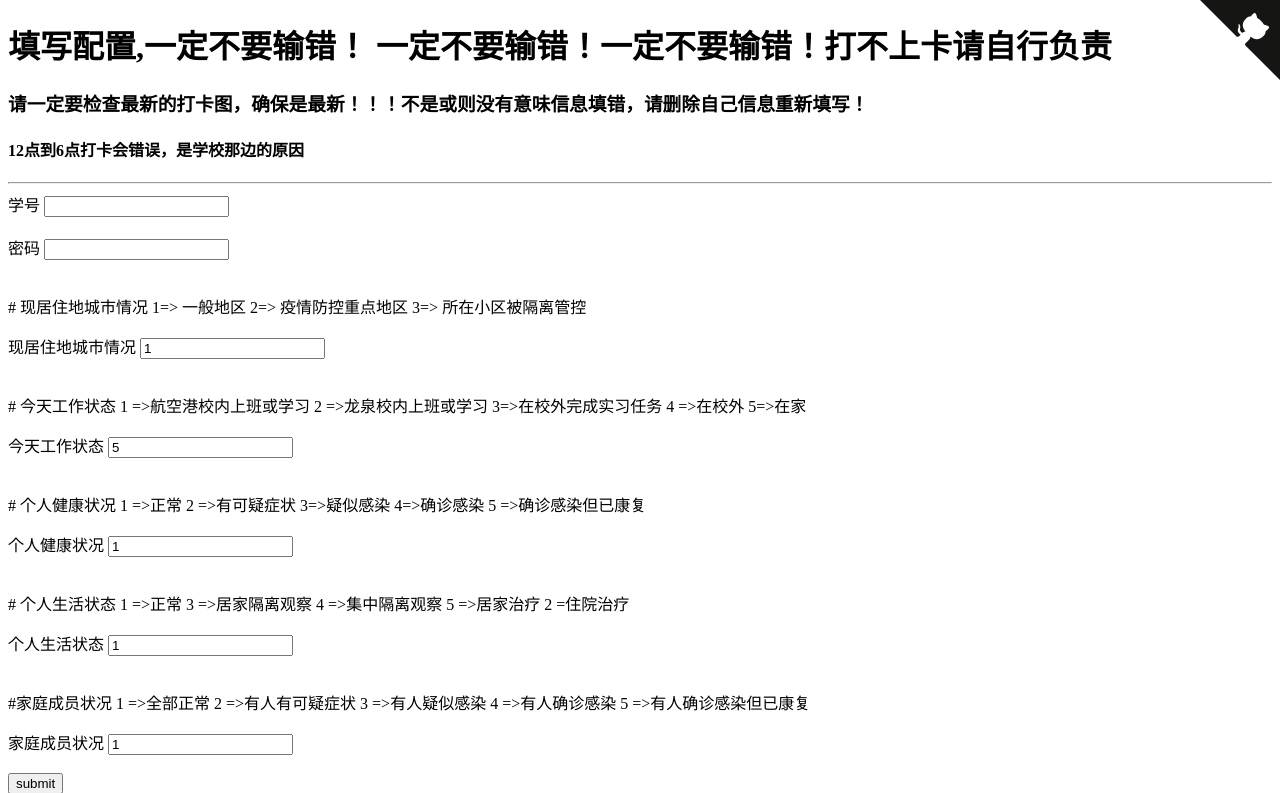
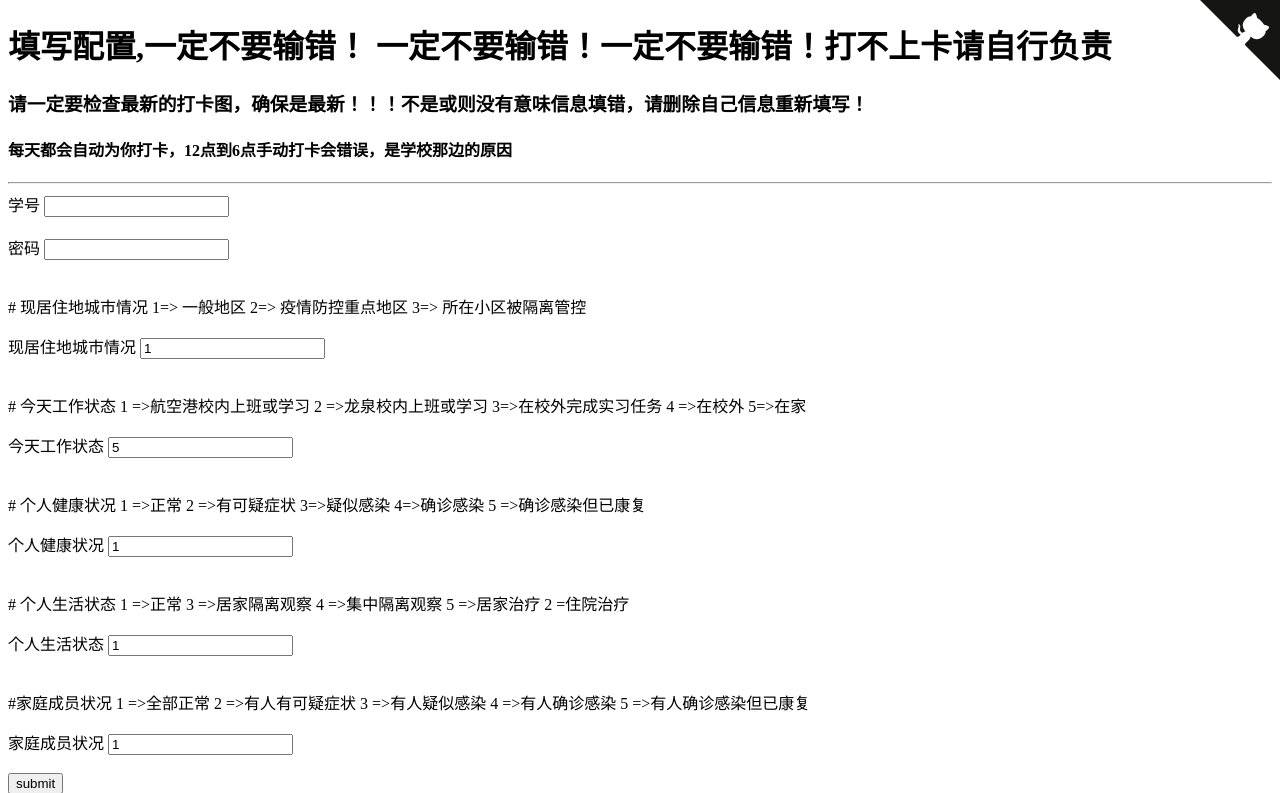
Before and after one commit to yulinfeng000/DaKaLa, a Flask app: page /goregister in a window 1280 px wide. Shown: the top 793 px of the page. Run offline with Flask 2, Linux system fonts and the light colour scheme; parts of the project's set-up code (start-up, migrations or seed data) failed here and were passed over; some libraries are stand-ins or nearby versions.

Commit message:
优化了功能介绍

```diff
--- a/templates/info.html
+++ b/templates/info.html
@@ -23,7 +23,7 @@
 <div  class="container" id="panel">
 
         <p class="lead">
-            <small>每天早上8点服务器会开始批量打卡，请各位留意最新打卡图的序号，保证打卡成功    </small>
+            <small>每天早上8点服务器会为各位自动打卡，请各位留意最新打卡图的序号，保证打卡成功    </small>
         </p>
 
     最近的一次打卡情况: <h1>{{ callback }}</h1>
--- a/templates/register.html
+++ b/templates/register.html
@@ -15,7 +15,7 @@
 
 <h1>填写配置,一定不要输错！ 一定不要输错！一定不要输错！打不上卡请自行负责</h1>
 <h3>请一定要检查最新的打卡图，确保是最新！！！不是或则没有意味信息填错，请删除自己信息重新填写！</h3>
-<h4>12点到6点打卡会错误，是学校那边的原因</h4>
+<h4>每天都会自动为你打卡，12点到6点手动打卡会错误，是学校那边的原因</h4>
 <hr/>
 
 
```
Also changed, not shown: templates/index.html (+0 -1 lines), README.md.
